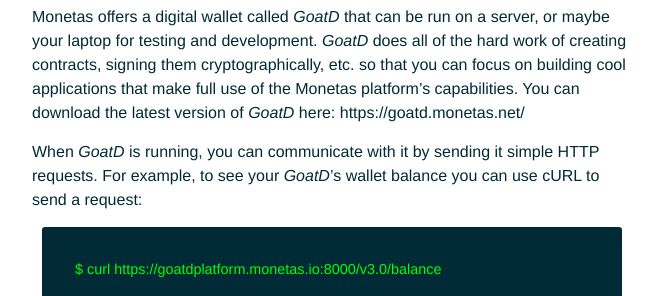
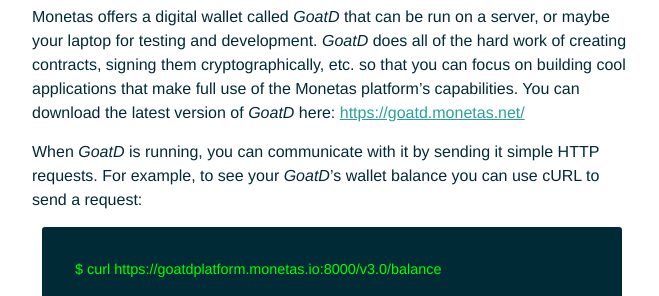
Before and after one commit to rusticbison/website, a Jekyll site: the page built from _posts/2016-06-14-monetas-goatd.md, in a window 1280 px wide and 900 px high. Shown: the part 392-688 px from the top of the window, without its empty margins (308-967 px from the left). Built offline with Jekyll 4.4.1, drawn with Linux system fonts in a browser that asks for light colours; part of the change alters nothing that is shown.

```diff
--- a/_posts/2016-06-14-monetas-goatd.md
+++ b/_posts/2016-06-14-monetas-goatd.md
@@ -9,7 +9,7 @@ Monetas is a peer to peer digital contracting system. You create contracts to tr
 
 # The *GoatD* wallet
 
-Monetas offers a digital wallet called *GoatD* that can be run on a server, or maybe your laptop for testing and development. *GoatD* does all of the hard work of creating contracts, signing them cryptographically, etc. so that you can focus on building cool applications that make full use of the Monetas platform's capabilities. You can download the latest version of *GoatD* here: https://goatd.monetas.net/
+Monetas offers a digital wallet called *GoatD* that can be run on a server, or maybe your laptop for testing and development. *GoatD* does all of the hard work of creating contracts, signing them cryptographically, etc. so that you can focus on building cool applications that make full use of the Monetas platform's capabilities. You can download the latest version of *GoatD* here: [https://goatd.monetas.net/](https://goatd.monetas.net/)
 
 When *GoatD* is running, you can communicate with it by sending it simple HTTP requests. For example, to see your *GoatD*'s wallet balance you can use cURL to send a request:
 
```
